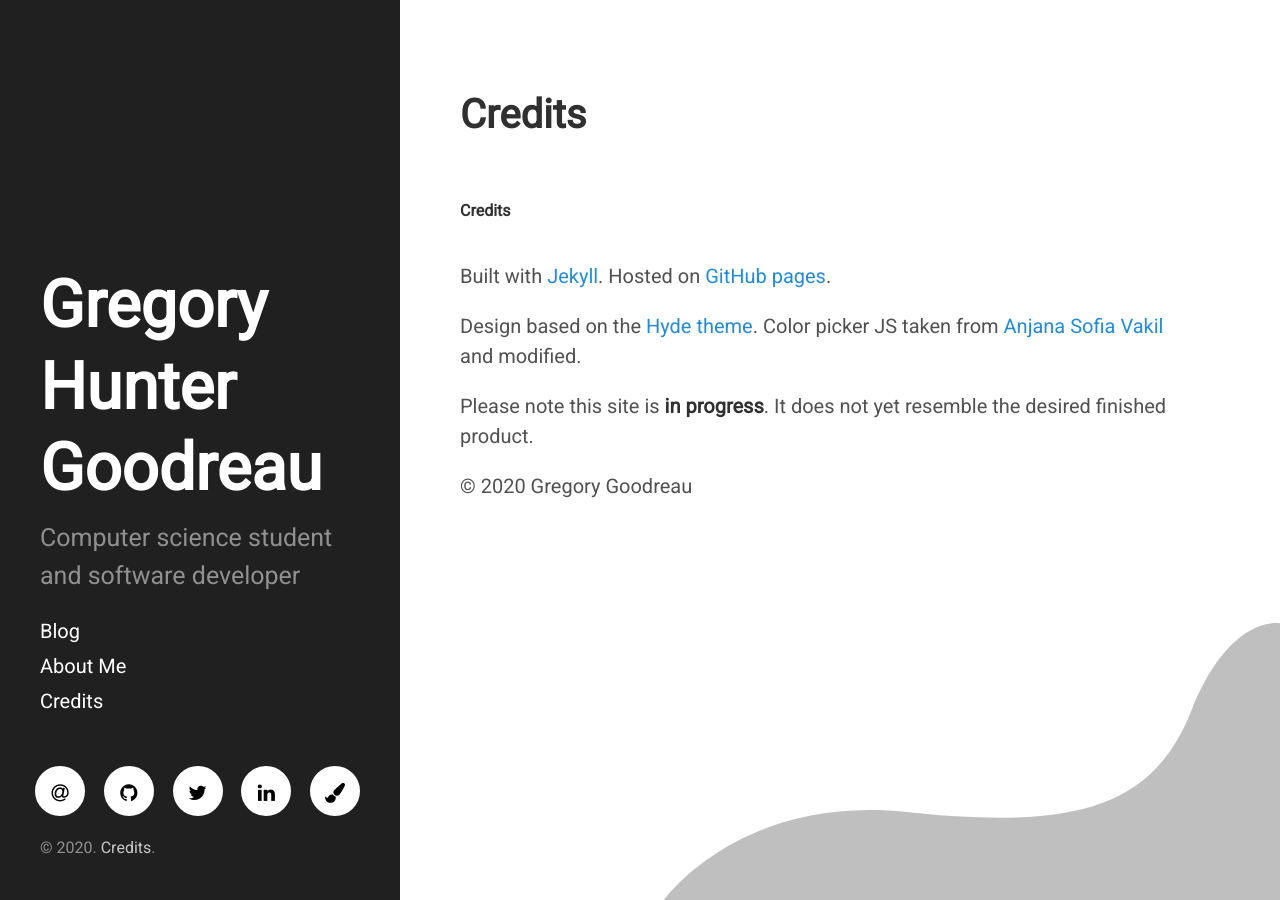
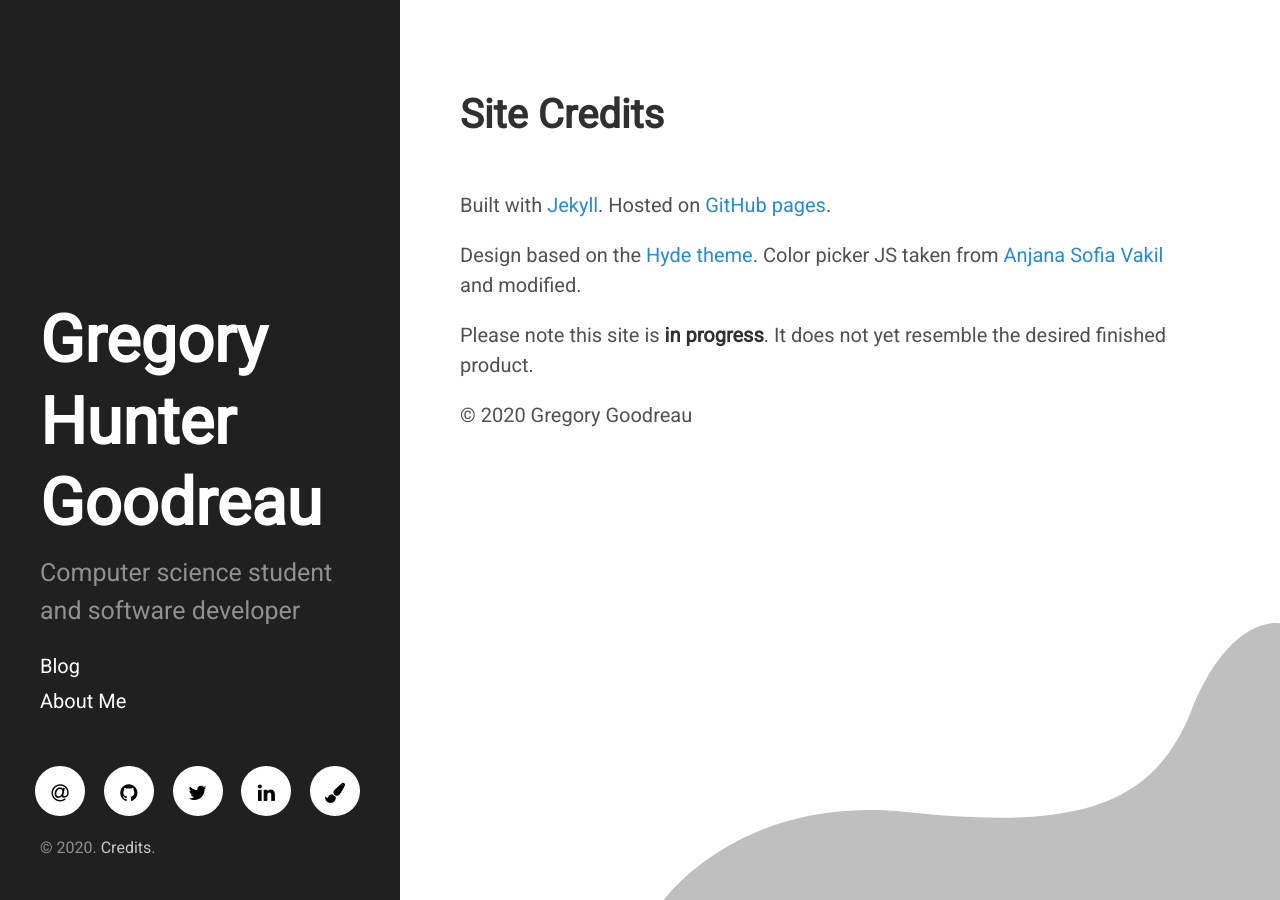
Before and after one commit to ghgoodreau/ghgoodreau.github.io, a Jekyll site: the page built from credits/index.md, in a window 1280 px wide. Built offline with Jekyll 4.4.1, drawn with Linux system fonts in a browser that asks for light colours; our own code applies the rules of GitHub Pages for plain Markdown files.

Commit message:
update website

```diff
--- a/_includes/sidebar.html
+++ b/_includes/sidebar.html
@@ -21,7 +21,9 @@
       {% for node in pages_list %}
         {% if node.title != null %}
           {% if node.layout == "page" %}
-            <a class="sidebar-nav-item{% if page.url == node.url %} active{% endif %}" href="{{ node.url }}">{{ node.title }}</a>
+             {% unless node.exclude %}
+               <a class="sidebar-nav-item{% if page.url == node.url %} active{% endif %}" href="{{ node.url }}">{{ node.title }}</a>
+             {% endunless %}
           {% endif %}
         {% endif %}
       {% endfor %}
--- a/credits/index.md
+++ b/credits/index.md
@@ -1,8 +1,9 @@
 ---
 layout: page
+title: Site Credits
+exclude: true
 ---
-# Credits
-<br/>
+
 Built with [Jekyll](https://jekyllrb.com/). Hosted on [GitHub pages](https://pages.github.com/).
 
 Design based on the [Hyde theme](https://hyde.getpoole.com/). Color picker JS taken from [Anjana Sofia Vakil](https://github.com/vakila) and modified.
```
